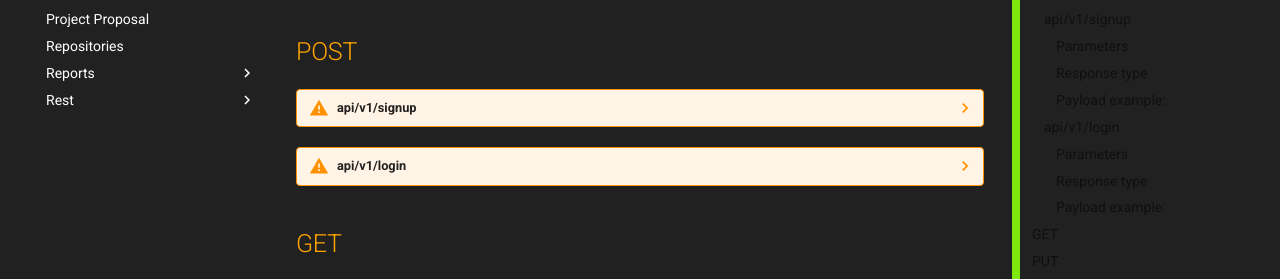
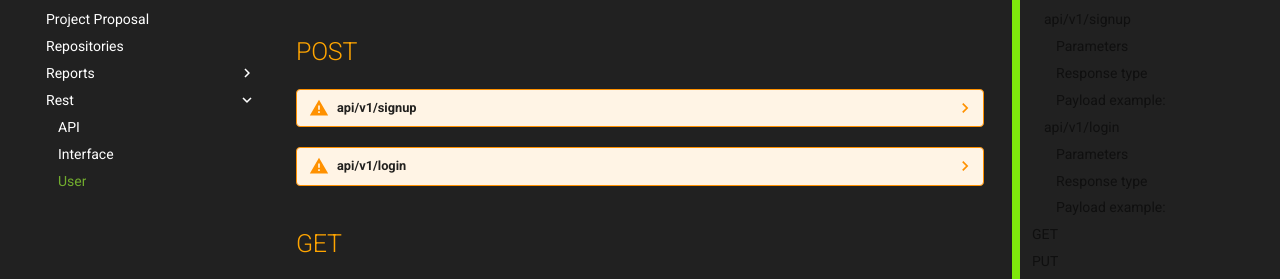
Before and after one commit to FoodMobile/Docs, an MkDocs documentation site: the page built from docs/api/user.md, in a window 1280 px wide. Shown: the part 146-425 px from the top of the page. Built offline with MkDocs 1.6.1 and Material for MkDocs 9.7.7, drawn with Linux system fonts in a browser that asks for light colours; comment, search, counter and statistics services are not loaded.

Commit message:
Added test user page

```diff
--- a/mkdocs.yml
+++ b/mkdocs.yml
@@ -10,6 +10,7 @@ nav:
     - Rest:
         - API: rest_api.md
         - Interface: rest_interface.md
+        - User: api/user.md
 
 theme:
   name: 'material'
```
